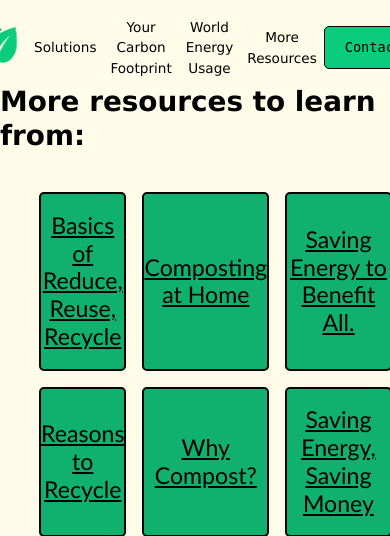
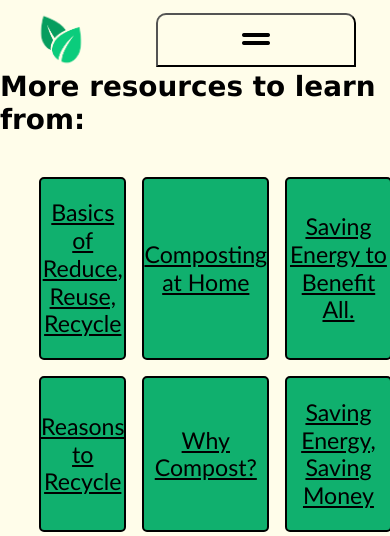
Before and after one commit to mkmkaksl/EarthFirst, a Django app: page /moreinfo in a window 390 px wide; the page is wider, and only the part inside the window is pictured. Shown: the top 536 px of that part. Run offline with Django 4.2, Linux system fonts and the light colour scheme; parts of the project's set-up code (start-up, migrations or seed data) failed here and were passed over; some libraries are stand-ins or nearby versions.

Commit message:
Responsiveness stage 1

```diff
--- a/greenClean/static/greenClean/medias.css
+++ b/greenClean/static/greenClean/medias.css
@@ -1,3 +1,212 @@
 @media (max-width: 1115px) {
+    .home-title-box .title {
+        font-size: 3rem;
+    }
+
+
+    .contact-container {
+        width: 80%;
+        gap: 2em;
+    }
+}
+
+@media (max-width: 980px) {
+    .home-content {
+        flex-direction: column;
+        align-items: flex-end;
+        gap: 0.5em;
+    }
+    .home-img {
+        width: 90%;
+        margin-top: 3em;
+        margin-bottom: 0;
+    }
+    .home-title-box .title {
+        font-size: 3rem;
+    }
+
+
+    .impact-card:nth-of-type(2n) {
+        grid-template-columns: 0.5fr 1fr;
+    }
+    .impact-card:nth-of-type(2n+1) {
+        grid-template-columns: 1fr 0.5fr;
+    }
+    .impact-card {
+        gap: 1.5em;
+    }
+    .impact-img img {
+        width: 100%;
+        height: 100%;
+    }
+    .impact-content .impact-topic-head {
+        font-size: 1.1rem;
+    }
+    .impact-content .impact-text {
+        font-size: 0.65rem;
+        overflow: visible;
+        z-index: 1;
+    }
+
+
+    .contact-container {
+        flex-direction: column;
+    }
+    .contact-container form {
+        order: 2;
+    }
+    .contact-container img {
+        order: 1;
+    }
+}
+
+@media (max-width: 777px) {
+    /* .impact-card:nth-of-type(2n) {
+        grid-template-columns: 0.25fr 1fr;
+    }
+    .impact-card:nth-of-type(2n+1) {
+        grid-template-columns: 1fr 0.25fr;
+    }
+    .impact-card {
+        gap: 1em;
+    } */
+    .impact-card {
+        display: flex;
+        flex-direction: column;
+        justify-content: space-between;
+        align-items: center;
+        gap: 1.2em;
+        /* border-bottom: 2px solid black;
+        border-right: 1px solid black; */
+        box-shadow: 0 0 5px black;
+        padding: 0.5em;
+        border-radius: 10px;
+    }
+    .impact-title {
+        text-align: center;
+    }
+    .impact-card:nth-of-type(2n+1) .impact-img {
+        order: 1;
+    }
+    .impact-card:nth-of-type(2n+1) .impact-content {
+        order: 2;
+    }
+
+    .impact-img img {
+        width: 40%;
+    }
+
+
+    .mapContainer form {
+        display: flex;
+        flex-direction: column;
+        justify-content: center;
+        align-items: flex-start;
+        gap: 0.5em;
+    }
+    #map-only-container {
+        transform: scaleX(0.75) scaleY(0.75);
+        width: 100%;
+    }
+    .map {
+        width: 100%;
+    }
+    .map .details {
+        display: none;
+    }
+    .mapContainer select {
+        width: 50%;
+    }
+    .mapContainer form {
+        padding: 0 3em;
+    }
+}
+
+/* New Nav Bar */
+@media (max-width: 700px) {
+    #nav-m-toggle-container {
+        position: relative;
+        background: none;
+        display: flex;
+        flex-direction: column;
+        justify-content: center;
+        align-content: center;
+    }
+    #toggle-btn {
+        display: block;
+        border-radius: 10px 10px 0 0;
+        font-size: 2rem;
+    }
+    #nav-r.opened {
+        display: none;
+    }
+    #nav-r.closed {
+        display: block;
+    }
+    #nav-m .nav-m-container {
+        display: flex;
+        flex-direction: column;
+        /* border: 3px solid yellow; */
+        height: 0;
+        overflow: hidden;
+        transition: height 300ms;
+        z-index: 1;
+
+    }
+    .nav-m-container a, #nav-r.closed{
+        width: 200px;
+        text-align: center;
+        height: 50px;
+        border: 1px solid black;
+        transition: background-color 250ms;
+    }
+    #nav-r.closed :is(a, button) {
+        border: none;
+        color: black;
+        background: none;
+    }
+    #nav-r.closed {
+        border-radius: 0 0 10px 10px;
+        display: grid;
+        place-items: center;
+    }
+    .nav-m-container a:hover {
+        background-color: rgb(255, 249, 196);
+        color:black;
+        border-style:none;
+        border-color: black;
+        border: 1px solid black;
+    }
+    .nav-m-container #nav-r.closed:hover {
+        background-color: rgb(255, 249, 196);
+        border-style:none;
+        border-color: black;
+        border: 1px solid black;
+        border-radius: 0 0 10px 10px;
+    }
+    .nav-m-container :is(.g, .b):hover {
+        border-bottom-color: transparent;
+    }
 
 }
+
+
+@media (max-width: 580px) {
+    .home-content {
+        gap: 0;
+    }
+    .home-img {
+        width: 90%;
+        margin-top: 4em;
+        margin-bottom: 0;
+    }
+    .home-title-box .title {
+        font-size: 2rem;
+    }
+    .home-content .sub-title #type-ani-txt {
+        font-size: 0.8rem;
+    }
+    .home-content .sub-title #type-ani-txt b {
+        font-size: 0.7rem;
+    }
+}
--- /dev/null
+++ b/greenClean/static/greenClean/navToggle.js
@@ -0,0 +1,14 @@
+document.addEventListener("DOMContentLoaded", () => {
+    const toggleBtn = document.querySelector("#toggle-btn");
+    const navbar = document.querySelector(".nav-m-container");
+    let clicked = false;
+    console.log(toggleBtn);
+    toggleBtn.addEventListener('click', () => {
+        if (clicked) {
+            navbar.style.height = "0px";
+        } else {
+            navbar.style.height = "200px";
+        }
+        clicked = !clicked;
+    })
+})
--- a/greenClean/static/greenClean/styles.css
+++ b/greenClean/static/greenClean/styles.css
@@ -49,7 +49,7 @@ header {
 
 /* Nav Bar -- Avinav */
 /* the nav styles affect the mobile version of the navbar so i commented it out */
-
+#toggle-btn { display: none; }
 .whole-navbar {
    width: 100%;
    display: flex;
@@ -109,6 +112,9 @@ header {
    border-style:solid;
    border-color:black;
    border-width: 1px;
+}
+#nav-r.closed {
+   display: none;
 }
 .nav-contact:hover{
    background-color:#0fb16e;
@@ -123,7 +129,6 @@ header {
    width: 100%;
    display:flex;
    justify-content: space-evenly;
-   height:30px;
    height: 80%;
    align-items: center;
    overflow:visible;
--- a/greenClean/templates/greenClean/contact.html
+++ b/greenClean/templates/greenClean/contact.html
@@ -18,6 +18,8 @@
         </div>
 
     {% endif %} -->
+
+    <a id="#contact"></a>
     <div class="contact-container">
         <form action="/contact" method="POST" class="mail-form">
             {% csrf_token %}
@@ -81,6 +83,7 @@
 
     {% comment %} FAQ {% endcomment %}
 
+    <a id="#faq"></a>
     <div class="faq-container">
         <h2 class="flex-center">FAQ (Frequently Asked Questions)</h2>
         <div class="faq">
--- a/greenClean/templates/greenClean/index.html
+++ b/greenClean/templates/greenClean/index.html
@@ -65,6 +65,7 @@
                         <img class="img-i" src="{% static 'greenClean/images/fossil-fuels.png' %}" height="350" width="350">
                     </div>
                 </div>
+
                 <div class="impact-card">
                     <div class="impact-img">
                         <img class="img-i" src="{% static 'greenClean/images/deforestation.png' %}" height="350" width="350">
--- a/greenClean/templates/greenClean/layout.html
+++ b/greenClean/templates/greenClean/layout.html
@@ -20,6 +20,8 @@
     <script src="https://cdn.jsdelivr.net/npm/typed.js@2.0.12"></script>
 
     <title>Green Clean: {% block title %}{% endblock %}</title>
+
+    {% block extraHead %}{% endblock %}
 </head>
 <body>
     <script src="https://cdn.jsdelivr.net/npm/bootstrap@5.3.2/dist/js/bootstrap.min.js" integrity="sha384-BBtl+eGJRgqQAUMxJ7pMwbEyER4l1g+O15P+16Ep7Q9Q+zqX6gSbd85u4mG4QzX+" crossorigin="anonymous"></script>
@@ -31,16 +33,24 @@
                     <img src="{% static 'greenClean/images/logo-nobg.png' %}" height="60px" width="60px">
                 </a>
             </div>
+
             <div id="nav-m">
-                <div class="nav-m-container">
-                    <a href="/solutions"><button class="g nav-btn">Solutions</button></a>
-                    <a href="/footprint"><button class="g nav-btn">Your Carbon Footprint</button></a>
-                    <a href="/map"><button class="b nav-btn">World Energy Usage</button></a>
-                    <a href="/moreinfo"><button class="b nav-btn">More Resources</button></a>
+                <div id="nav-m-toggle-container">
+                    <button id="toggle-btn"><i class="fa-solid fa-grip-lines"></i></button>
+                    <div class="nav-m-container">
+                        <a href="/solutions"><button class="g nav-btn">Solutions</button></a>
+                        <a href="/footprint"><button class="g nav-btn">Your Carbon Footprint</button></a>
+                        <a href="/map"><button class="b nav-btn">World Energy Usage</button></a>
+                        <a href="/moreinfo"><button class="b nav-btn">More Resources</button></a>
+                        <div id="nav-r" class="closed">
+                            <a href="/contact#contact"><button class="nav-btn nav-contact">Contact</button></a>
+                        </div>
+                    </div>
                 </div>
+
             </div>
-            <div id="nav-r">
-                <a href="/contact"><button class="nav-btn nav-contact">Contact</button></a>
+            <div id="nav-r" class="opened">
+                <a href="/contact#contact"><button class="nav-btn nav-contact">Contact</button></a>
             </div>
         </div>
 
@@ -55,9 +65,11 @@
             <div class="tsaLogo">
                 <img src="{% static 'greenClean/images/tsa-logo.png' %}">
             </div>
-            <a href="/contact">FAQ</a>
+            <a href="/contact#faq">FAQ</a>
         </div>
     </div>
+
+    <script src="{% static 'greenClean/navToggle.js' %}"></script>
 </body>
 
 </html>
--- a/greenClean/templates/greenClean/moreInfo.html
+++ b/greenClean/templates/greenClean/moreInfo.html
@@ -4,8 +4,7 @@
 {% block metaDescription %}Green Energy Initiatives{% endblock %}
 {% block metaKeywords %}{% endblock %}
 
-{% block body %}
-
+{% block extraHead %}
     <style>
         * {
             font-family: Verdana;
@@ -43,6 +42,9 @@
         }
 
     </style>
+{% endblock %}
+
+{% block body %}
 
     <h1><b>More resources to learn from:</b></h1>
     <div id="allLinks">
```
Also changed, not shown: other parts of greenClean/static/greenClean/styles.css (+32 -6 lines), greenClean/templates/greenClean/solutions.html (+9 -6 lines).
